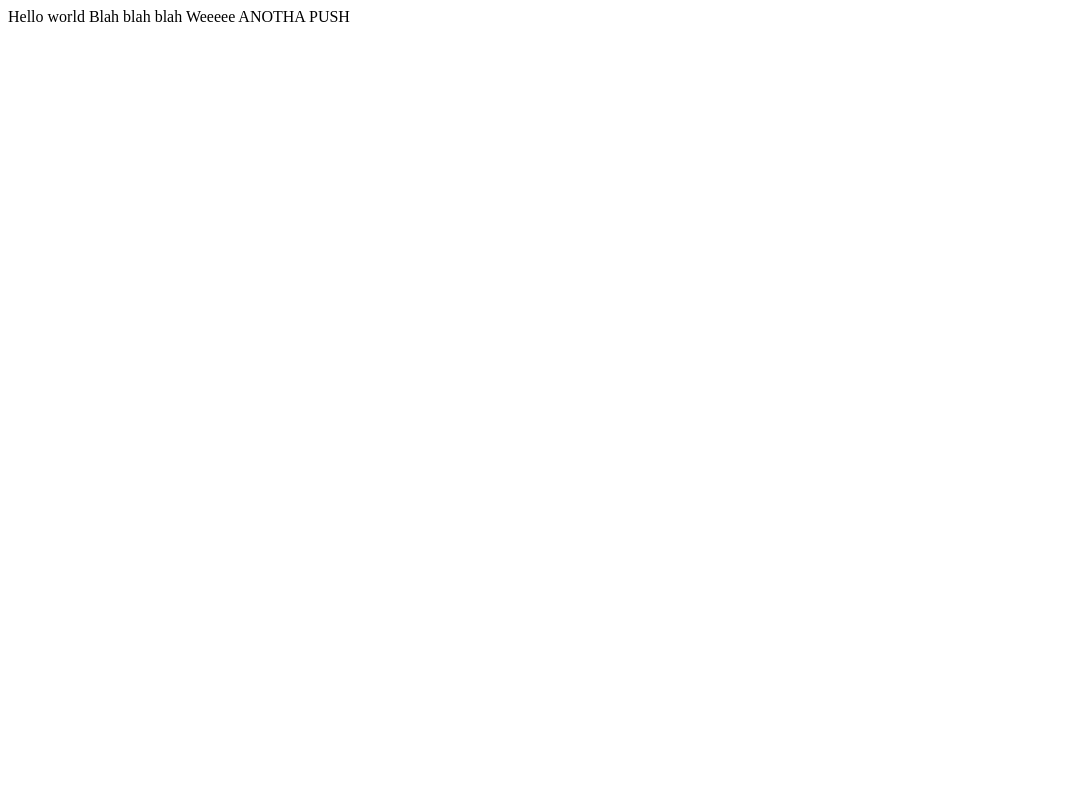
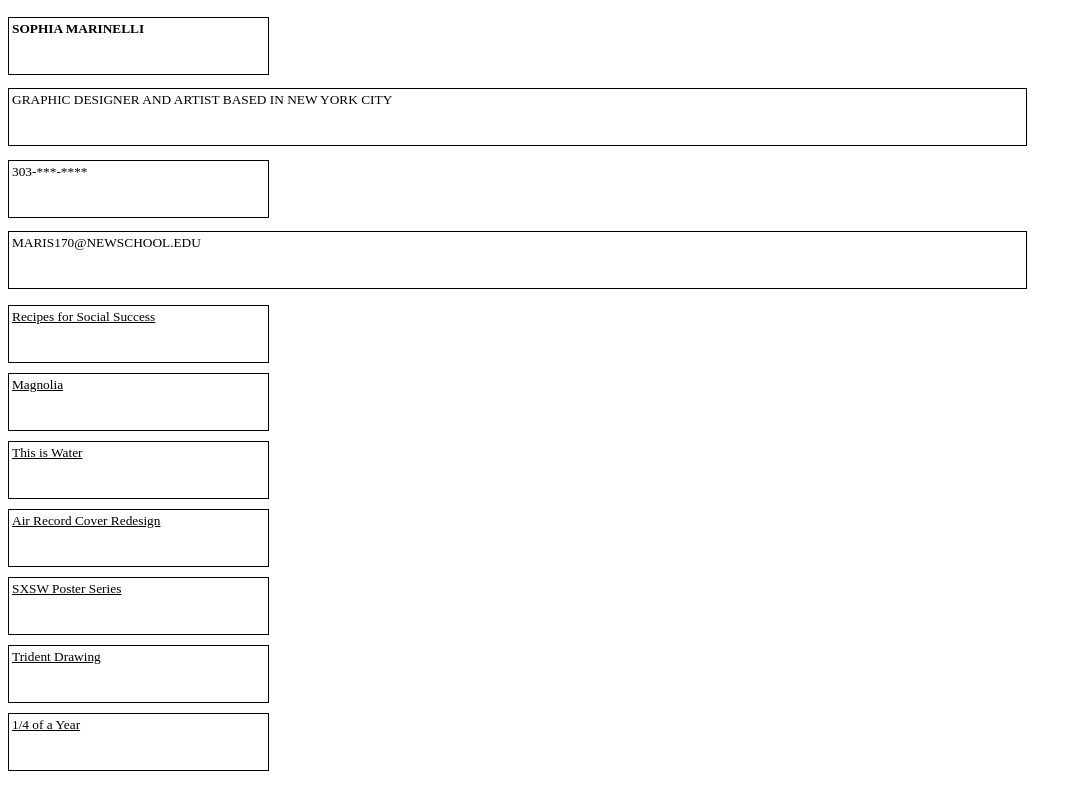
Before and after one commit to sophiamarinelli/personal_archive, a plain HTML site: page index.html in a window 1280 px wide. Shown: the whole page, without its empty margins (0-1082 px from the left). Drawn offline with Linux system fonts and the light colour scheme.

Commit message:
initial sketch

```diff
--- a/index.html
+++ b/index.html
@@ -1,4 +1,43 @@
-Hello world
-Blah blah blah
-Weeeee
-ANOTHA PUSH
+<!DOCTYPE html>
+<html>
+	<head>
+		<title>Sophia Marinelli</title>
+		<link rel="stylesheet" type="text/css" href="styles.css">
+	</head>
+	<body>
+		<div>
+			<h1 class="box heading">SOPHIA MARINELLI</h1>
+			<p class="boxtwo heading" id="description">GRAPHIC DESIGNER AND ARTIST BASED IN NEW YORK CITY</p>
+		</div>
+		<div id="contact">
+			<p class="box heading">303-***-****</p>
+			<p class="boxtwo heading">MARIS170@NEWSCHOOL.EDU</p>
+		</div>
+		<div id="projects">
+			<ul>
+				<li>
+					<a href="recipes.html">Recipes for Social Success</a>
+				</li>
+				<li>
+					<a href="magnolia.html">Magnolia</a>
+				</li>
+				<li>
+					<a href="thisiswater.html">This is Water</a>
+				</li>
+				<li>
+					<a href="recordcover.html">Air Record Cover Redesign</a>
+				</li>
+				<li>
+					<a href="sxsw.html">SXSW Poster Series</a>
+				</li>
+				<li>
+					<a href="trident.html">Trident Drawing</a>
+				</li>
+				<li>
+					<a href="collage.html">1/4 of a Year</a>
+				</li>
+			</ul>
+		</div>
+
+	</body>
+</html>
--- /dev/null
+++ b/styles.css
@@ -0,0 +1,55 @@
+.box {
+	height: 50px;
+	width: 20%;
+	border-color: black;
+	border-style: solid;
+	border-width: 1px;
+	margin-bottom: 0px;
+	padding: 3px;
+	font-size: 10pt;
+	display: inline-block;
+}
+
+.boxtwo {
+	height: 50px;
+	width: 80%;
+	border-color: black;
+	border-style: solid;
+	border-width: 1px;
+	margin-bottom: 0px;
+	padding: 3px;
+	font-size: 10pt;
+	display: inline-block;
+}
+
+ul {
+	list-style-type: none;
+	padding: 0px;
+}
+
+li {
+	height: 50px;
+	width: 20%;
+	border-color: black;
+	border-style: solid;
+	border-width: 1px;
+	margin-bottom: 10px;
+	padding: 3px;
+	font-size: 10pt;
+}
+
+a:visited {
+	color: black;
+}
+
+a:link {
+	color: black;
+}
+
+a:hover {
+	color: black;
+}
+
+a:active {
+	color: black;
+}
```
Also changed, not shown: collage.html (added, +9 -0 lines), recipes.html (added, +9 -0 lines), recordcover.html (added, +9 -0 lines), sxsw.html (added, +9 -0 lines), thisiswater.html (added, +9 -0 lines), trident.html (added, +9 -0 lines), magnolia.html (added), 1 other file.
